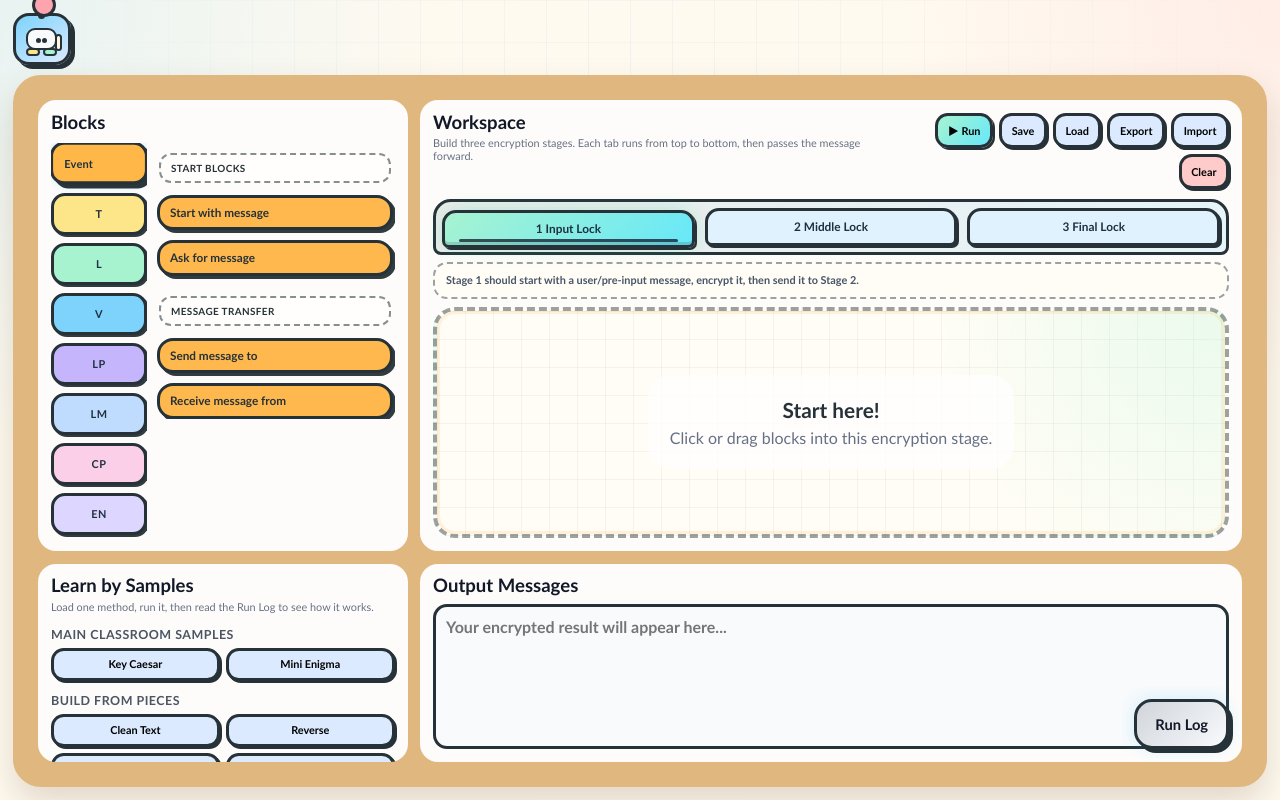
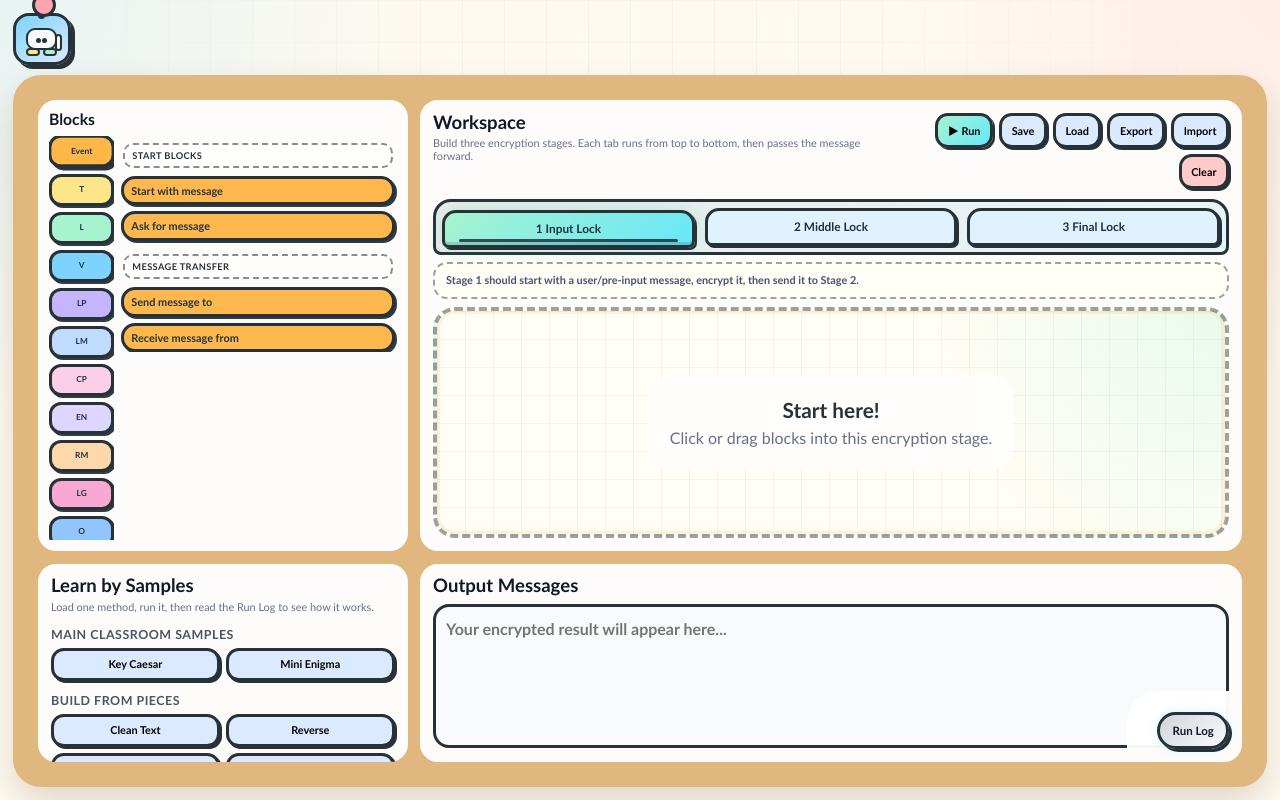
Before and after one commit to whyisJINnotavailable/workshoptools, a plain HTML site: page index.html in a window 1280 px wide. Drawn offline with Linux system fonts and the light colour scheme.

Commit message:
little tune

```diff
--- a/style.css
+++ b/style.css
@@ -2655,3 +2655,165 @@ body {
     height: min(86vh, 720px);
   }
 }
+
+/* ------------------------------------------------------------
+   Small tune-up after screenshot feedback:
+   1) slimmer category buttons so palette blocks do not feel covered
+   2) output message box reserves a clean curved notch for Run Log button
+   ------------------------------------------------------------ */
+.toolbox {
+  padding: clamp(8px, 0.85vw, 12px) !important;
+}
+
+.toolbox .panel-title-row {
+  margin-bottom: 8px !important;
+}
+
+.toolbox .panel-title-row h2 {
+  font-size: clamp(0.98rem, 1.15vw, 1.18rem) !important;
+}
+
+.toolbox-browser {
+  grid-template-columns: clamp(50px, 5.1vw, 66px) minmax(0, 1fr) !important;
+  gap: clamp(5px, 0.55vw, 8px) !important;
+}
+
+.category-tabs {
+  gap: 6px !important;
+  padding-right: 0 !important;
+}
+
+.category-tab {
+  min-height: 32px !important;
+  height: auto !important;
+  padding: 3px 4px !important;
+  border-width: 3px !important;
+  border-radius: 12px !important;
+  font-size: clamp(0.52rem, 0.62vw, 0.68rem) !important;
+  line-height: 0.98 !important;
+  box-shadow: 2px 2px 0 rgba(38, 50, 56, 0.95) !important;
+}
+
+.category-tab.active {
+  justify-content: center !important;
+  padding-left: 4px !important;
+  box-shadow: 3px 3px 0 rgba(38, 50, 56, 0.98), 0 0 10px rgba(56, 189, 248, 0.22) !important;
+}
+
+.category-tab .tab-label {
+  width: 100%;
+  white-space: normal !important;
+  overflow: hidden;
+  text-overflow: ellipsis;
+  text-align: center;
+  letter-spacing: 0 !important;
+  line-height: 0.98;
+}
+
+.category-tab:not(.active) .tab-label {
+  min-width: 0 !important;
+  font-size: clamp(0.52rem, 0.62vw, 0.68rem) !important;
+}
+
+.block-palette {
+  gap: 6px !important;
+}
+
+.palette-subheading {
+  margin-top: 7px !important;
+  padding: 5px 7px !important;
+  font-size: clamp(0.58rem, 0.65vw, 0.72rem) !important;
+  border-radius: 10px !important;
+}
+
+.palette-block {
+  width: 100% !important;
+  max-width: 100% !important;
+  padding: 6px 7px !important;
+  border-radius: 14px !important;
+  box-shadow: 2px 2px 0 rgba(38, 50, 56, 0.95) !important;
+}
+
+.palette-title {
+  font-size: clamp(0.68rem, 0.78vw, 0.86rem) !important;
+  line-height: 1.08 !important;
+}
+
+.palette-description {
+  font-size: clamp(0.62rem, 0.68vw, 0.76rem) !important;
+}
+
+/* Output Messages: keep the Run Log button inside a clean rounded cut-out. */
+.machine-screen {
+  position: relative !important;
+  overflow: hidden !important;
+  padding-bottom: clamp(14px, 1vw, 18px) !important;
+}
+
+.machine-screen label {
+  position: relative;
+  z-index: 3;
+}
+
+.machine-screen textarea {
+  position: relative;
+  z-index: 1;
+  padding-bottom: 58px !important;
+  border-radius: 16px 16px 34px 16px !important;
+  line-height: 1.45;
+}
+
+.machine-screen::after {
+  content: "";
+  position: absolute;
+  right: clamp(10px, 1vw, 16px);
+  bottom: clamp(10px, 1vw, 16px);
+  width: clamp(88px, 8vw, 118px);
+  height: clamp(44px, 4.5vw, 62px);
+  border-radius: 32px 0 14px 0;
+  background: rgba(255, 255, 255, 0.96);
+  z-index: 2;
+  pointer-events: none;
+}
+
+.run-log-dock {
+  padding: 0 clamp(12px, 1vw, 18px) clamp(12px, 1vw, 18px) 0 !important;
+  z-index: 6 !important;
+}
+
+.run-log-floating-button {
+  position: relative;
+  z-index: 7;
+  border-width: 3px;
+  border-radius: 999px;
+  padding: clamp(6px, 0.72vw, 9px) clamp(10px, 0.95vw, 14px) !important;
+  font-size: clamp(0.72rem, 0.82vw, 0.92rem) !important;
+  box-shadow: 3px 3px 0 #263238, 0 0 12px rgba(56, 189, 248, 0.18) !important;
+}
+
+.run-log-floating-button:hover,
+.run-log-floating-button:focus-visible,
+.run-log-floating-button.has-log {
+  box-shadow: 4px 4px 0 #263238, 0 0 18px rgba(56, 189, 248, 0.30) !important;
+}
+
+@media (max-width: 980px) {
+  .toolbox-browser {
+    grid-template-columns: 48px minmax(0, 1fr) !important;
+    gap: 5px !important;
+  }
+
+  .category-tab {
+    min-height: 30px !important;
+    border-radius: 10px !important;
+    font-size: 0.5rem !important;
+  }
+
+  .palette-title {
+    font-size: 0.64rem !important;
+  }
+
+  .machine-screen textarea {
+    padding-bottom: 52px !important;
+  }
+}
```
